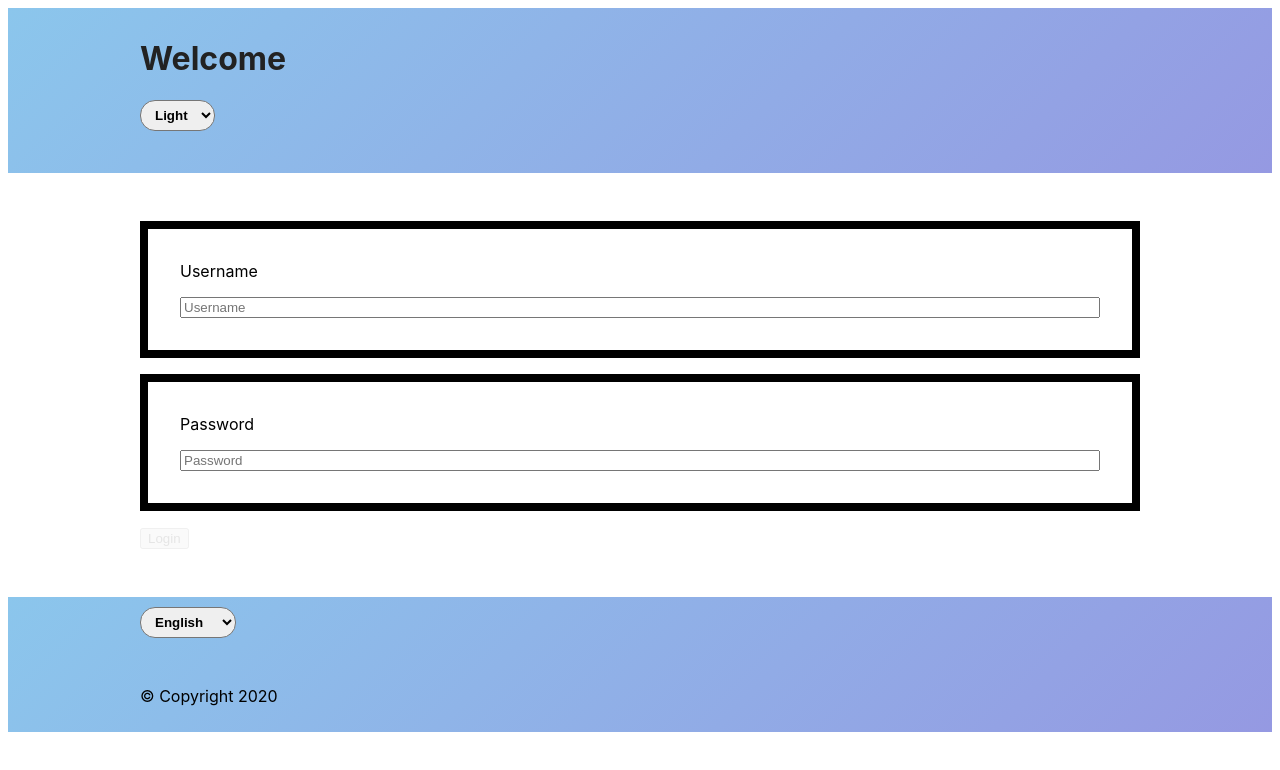
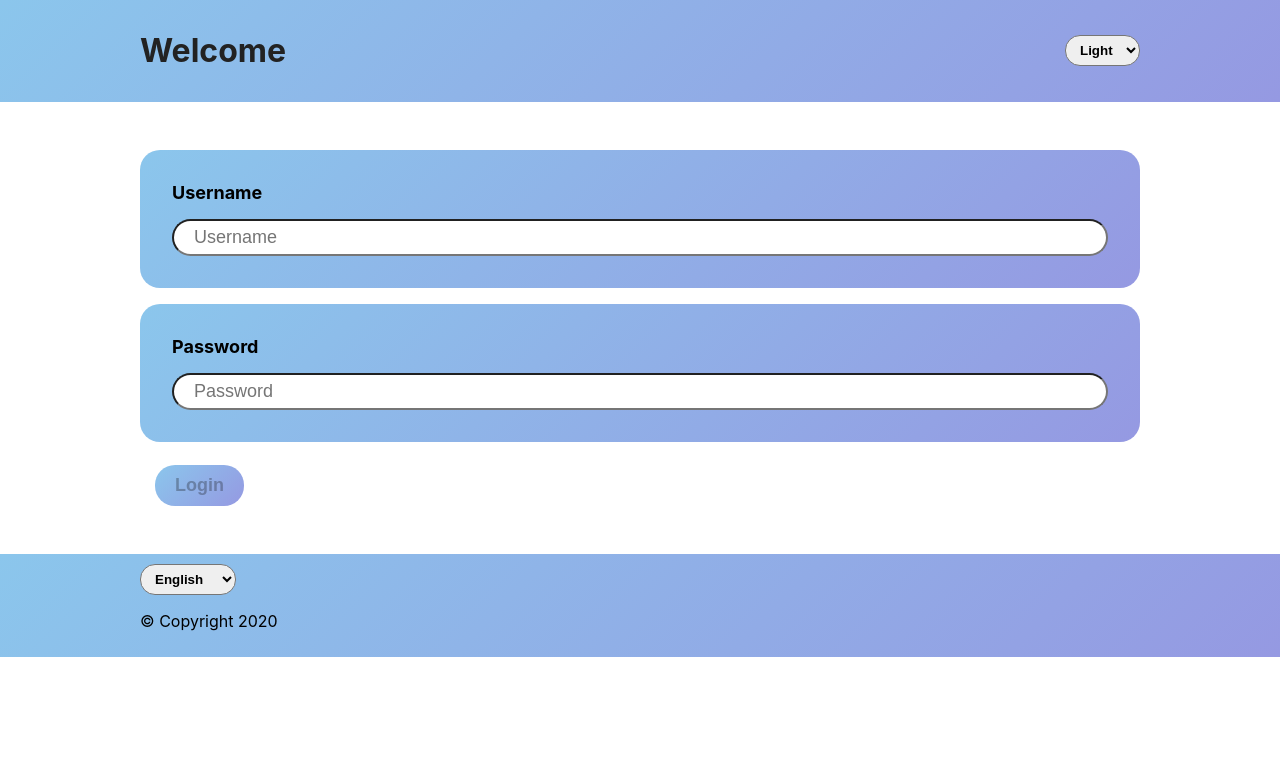
Before and after one commit to Ndn1618/dark-light-themes-with-react, a React (Create React App) app: page / in a window 1280 px wide. Shown: the top 770 px of the page. Built offline with nearby package versions, Linux system fonts and the light colour scheme.

Commit message:
Add light and dark themes of main part

```diff
--- a/src/App.css
+++ b/src/App.css
@@ -4,6 +4,8 @@ body {
     sans-serif;
   -webkit-font-smoothing: antialiased;
   -moz-osx-font-smoothing: grayscale;
+  margin: 0;
+  padding: 0;
 }
 
 .container {
@@ -28,3 +30,36 @@ select:focus {
   outline: none;
   box-shadow: 1px 1px 11px #aaa, 1px -1px 11px #aaa;
 }
+
+label {
+  font-size: 18px;
+  font-weight: bold;
+}
+
+input {
+  padding: 6px 20px;
+  border-radius: 20px;
+  -webkit-border-radius: 20px;
+  -moz-border-radius: 20px;
+  -ms-border-radius: 20px;
+  -o-border-radius: 20px;
+  font-size: 18px;
+}
+
+input:focus,
+button:focus {
+  outline: none;
+  box-shadow: 5px 5px 10px #ccc;
+}
+
+button {
+  background: none;
+  border: none;
+  font-weight: bold;
+  font-size: 18px;
+  border-radius: 20px;
+  -webkit-border-radius: 20px;
+  -moz-border-radius: 20px;
+  -ms-border-radius: 20px;
+  -o-border-radius: 20px;
+}
--- a/src/Components/Footer/Footer.css
+++ b/src/Components/Footer/Footer.css
@@ -2,7 +2,9 @@ footer {
   padding: 10px;
 }
 footer.dark {
-  background: #333;
+  background: #0f2027;
+  background: -webkit-linear-gradient(to right, #2c5364, #203a43, #0f2027);
+  background: linear-gradient(to right, #2c5364, #203a43, #0f2027);
   color: #fff;
 }
 footer.light {
--- a/src/Components/Header/Header.css
+++ b/src/Components/Header/Header.css
@@ -7,6 +7,14 @@ header.light {
   color: #222;
 }
 header.dark {
-  background: #333;
   color: #fff;
+  background: #0f2027;
+  background: -webkit-linear-gradient(to right, #2c5364, #203a43, #0f2027);
+  background: linear-gradient(to right, #2c5364, #203a43, #0f2027);
 }
+
+header .container {
+  display: flex;
+  align-items: center;
+  justify-content: space-between;
+}
--- a/src/Components/Login/Login.css
+++ b/src/Components/Login/Login.css
@@ -2,8 +2,19 @@
   padding: 3rem;
 }
 
+#login.light {
+  color: #000;
+}
+
 #login.light .input {
   border-color: #8bc6ec;
+}
+
+#login.dark {
+  color: #fff;
+  background: #0f2027;
+  background: -webkit-linear-gradient(to right, #2c5364, #203a43, #0f2027);
+  background: linear-gradient(to right, #2c5364, #203a43, #0f2027);
 }
 
 label {
@@ -14,12 +25,41 @@ label {
   display: flex;
   flex-direction: column;
   padding: 2rem;
-  border: 0.5rem solid black;
   margin-bottom: 1rem;
+  border-radius: 20px;
+  -webkit-border-radius: 20px;
+  -moz-border-radius: 20px;
+  -ms-border-radius: 20px;
+  -o-border-radius: 20px;
 }
-button:disabled {
-  opacity: 0.3;
+
+.dark .input {
+  background: #0f2027;
+  background: -webkit-linear-gradient(to right, #2c5364, #203a43, #0f2027);
+  background: linear-gradient(to right, #2c5364, #203a43, #0f2027);
+  box-shadow: 1px 1px 10px #333;
 }
-select {
-  margin-bottom: 2rem;
+
+.light .input {
+  background-color: #8bc6ec;
+  background-image: linear-gradient(135deg, #8bc6ec 0%, #9599e2 100%);
 }
+
+.login-button {
+  margin-left: 15px;
+  margin-top: 7px;
+  padding: 10px 20px;
+}
+
+.light .login-button {
+  background-color: #8bc6ec;
+  background-image: linear-gradient(135deg, #8bc6ec 0%, #9599e2 100%);
+}
+
+.dark .login-button {
+  color: #fff;
+  background: #0f2027;
+  background: -webkit-linear-gradient(to right, #2c5364, #203a43, #0f2027);
+  background: linear-gradient(to right, #2c5364, #203a43, #0f2027);
+  box-shadow: 1px 1px 10px #333;
+}
--- a/src/Components/Login/Login.jsx
+++ b/src/Components/Login/Login.jsx
@@ -26,7 +26,7 @@ function Login () {
 
 	return (
 		<>
-			<div id="login">
+			<div id="login" className='light'>
 
 				<div className='container'>
 				<form onSubmit={onSubmit}>
@@ -52,7 +52,7 @@ function Login () {
 						/>
 					</div>
 					<div>
-						<button disabled={disabled}>
+						<button className='login-button' disabled={disabled}>
 							<span>Login</span>
 						</button>
 					</div>
```
Also changed, not shown: 1 other file (tests, documents, lock files or other folders).
